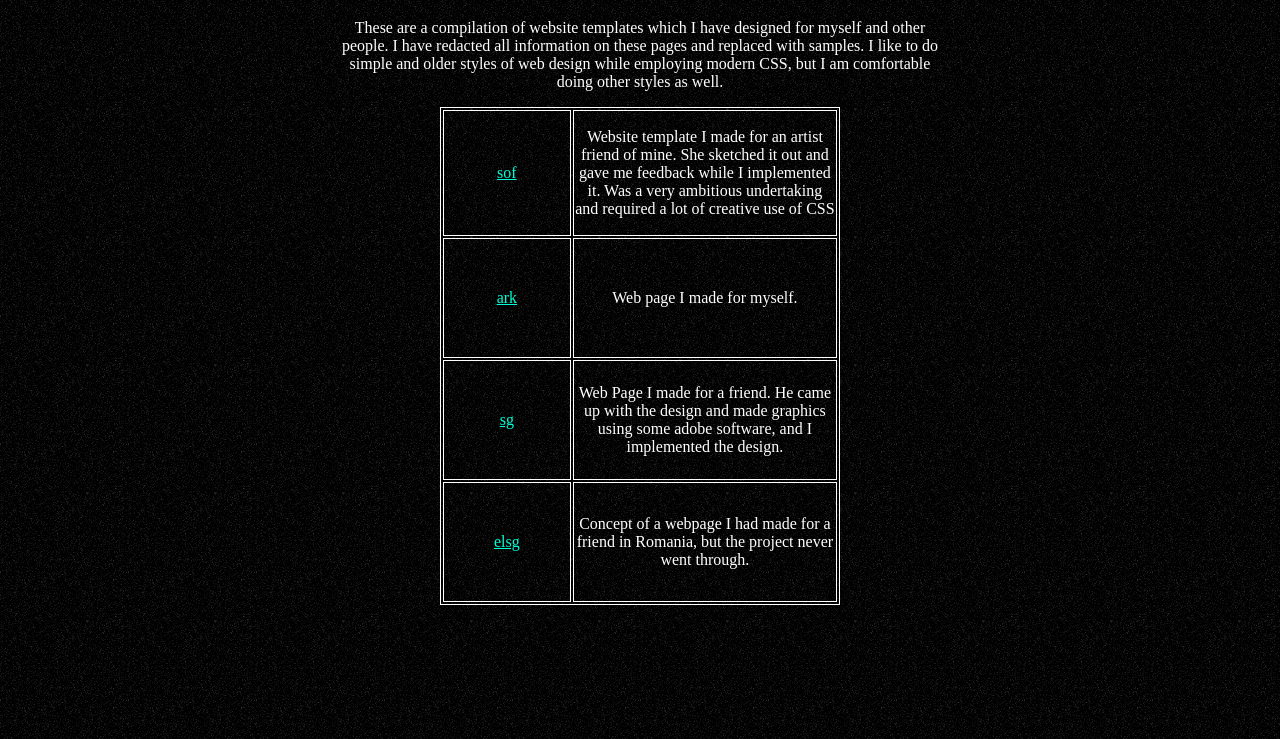
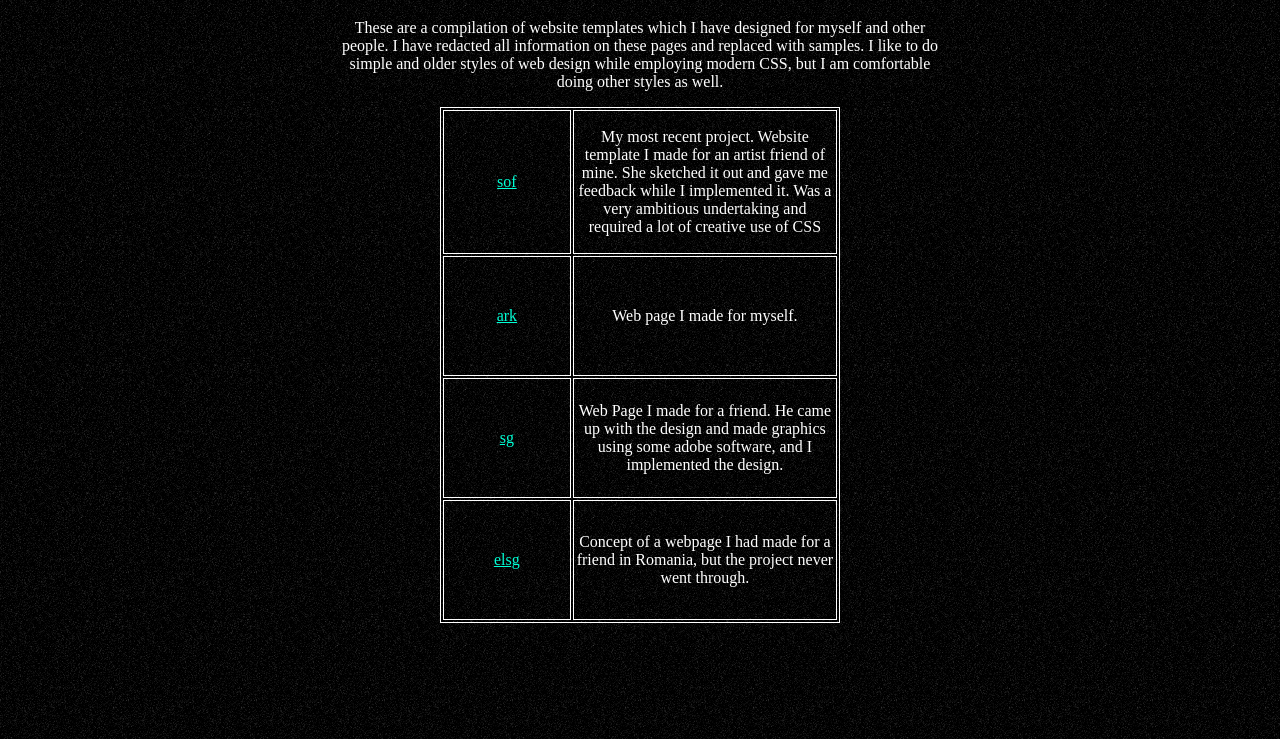
Before and after one commit to berlinfirewall/website-templates, a plain HTML site: page index.html in a window 1280 px wide. Shown: the part 61-800 px from the top of the page. Drawn offline with Linux system fonts and the light colour scheme.

Commit message:
Update index.html

```diff
--- a/index.html
+++ b/index.html
@@ -41,7 +41,7 @@
           <a href="sof/index.html">sof</a>
         </td>
         <td>
-         <p>Website template I made for an artist friend of mine. She sketched it out and gave me feedback while I implemented it.
+         <p>My most recent project. Website template I made for an artist friend of mine. She sketched it out and gave me feedback while I implemented it.
          Was a very ambitious undertaking and required a lot of creative use of CSS</p>
         </td>
       </tr>
```
